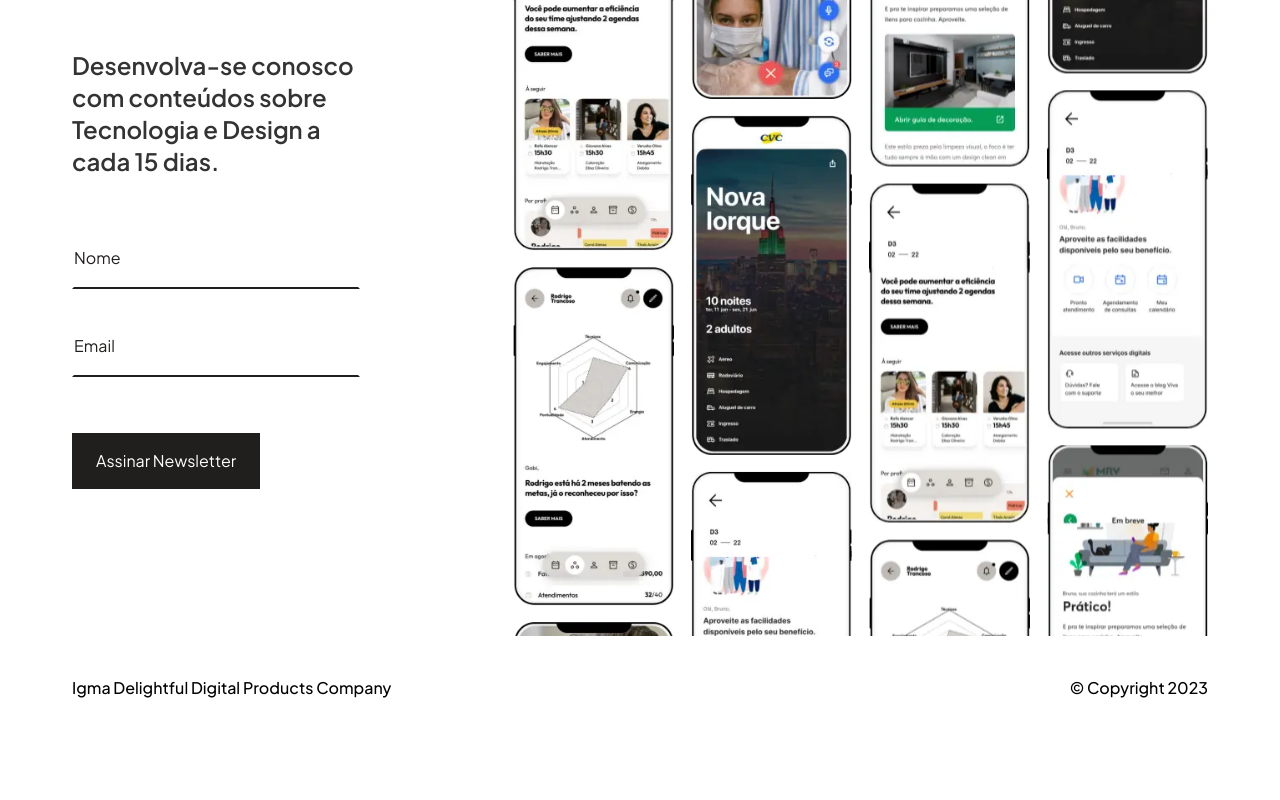
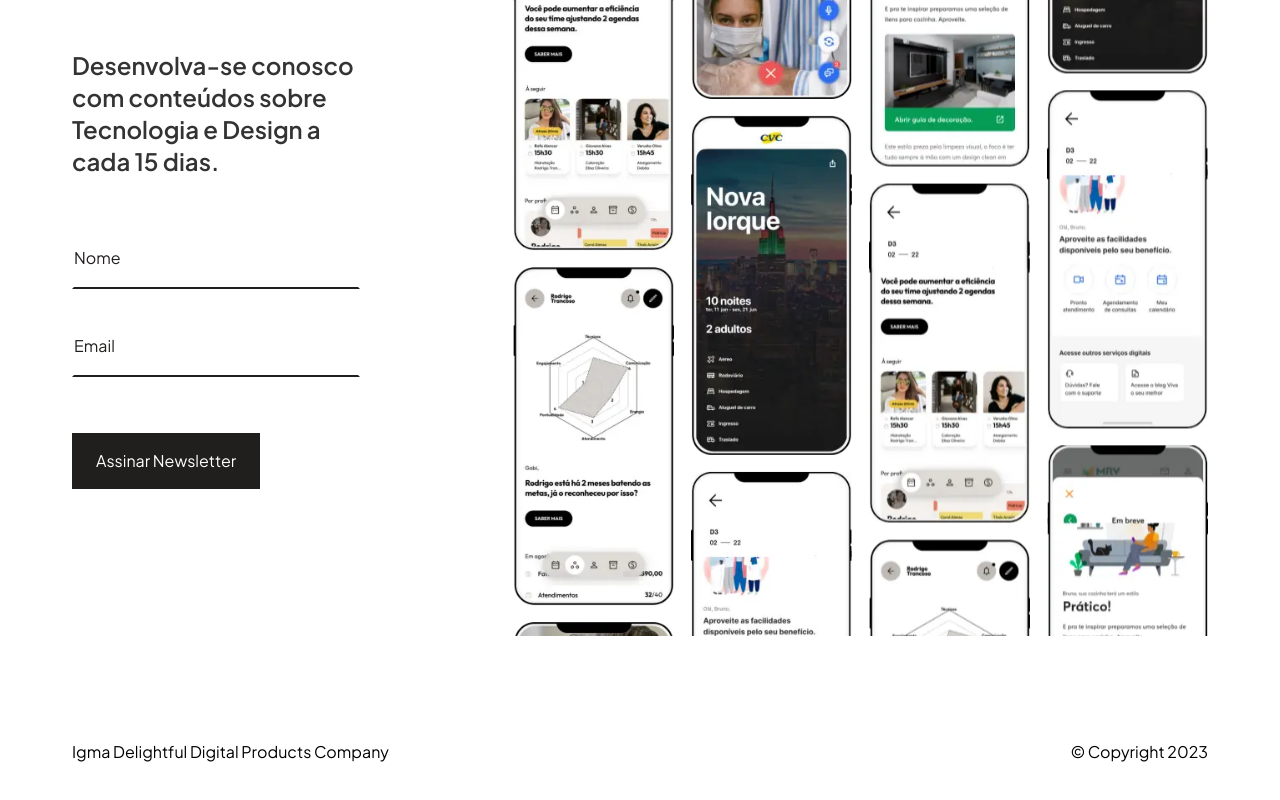
Before and after one commit to EdiJunior88/Igma_Teste_FrontEnd, a React (Vite) app in the folder app/: page / in a window 1280 px wide. Shown: the part 1719-2519 px from the top of the page. Built offline with nearby package versions, Linux system fonts and the light colour scheme.

Commit message:
- Página concluída no modo (1280px a 1440px)

```diff
--- a/app/src/components/Footer.tsx
+++ b/app/src/components/Footer.tsx
@@ -3,7 +3,7 @@ const Footer = () => {
   const textFooterCopyright = "© Copyright 2023";
 
   return (
-    <div className="flex justify-between pb-20 pt-10 text-base font-medium">
+    <div className="flex justify-between xl:pb-20 xl:pt-10 xl:text-base xl:font-normal">
       <div>{textFooter}</div>
       <div>{textFooterCopyright}</div>
     </div>
--- a/app/src/components/Section.tsx
+++ b/app/src/components/Section.tsx
@@ -112,7 +112,7 @@ const Section = () => {
           </div>
         </div>
 
-        <div className="xl:col-span-2 xl:flex xl:items-center xl:justify-between">
+        <div className="xl:col-span-2 xl:flex xl:items-center xl:justify-between xl:pb-16">
           <div className="w-72 xl:col-span-1 xl:flex xl:flex-col">
             <TextComponent
               text={textTitleNewsletter}
```
